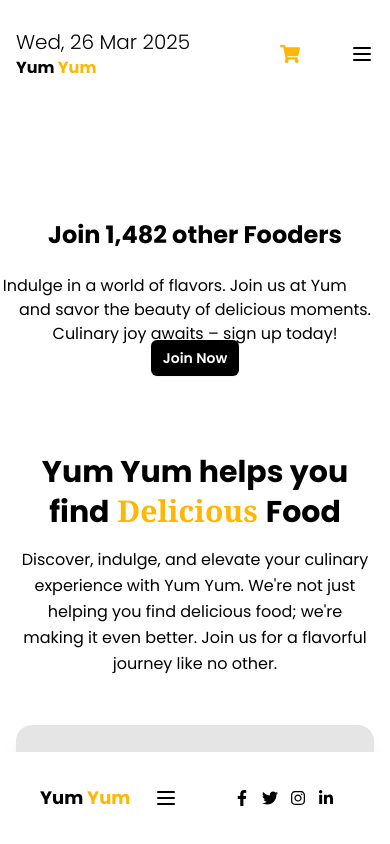
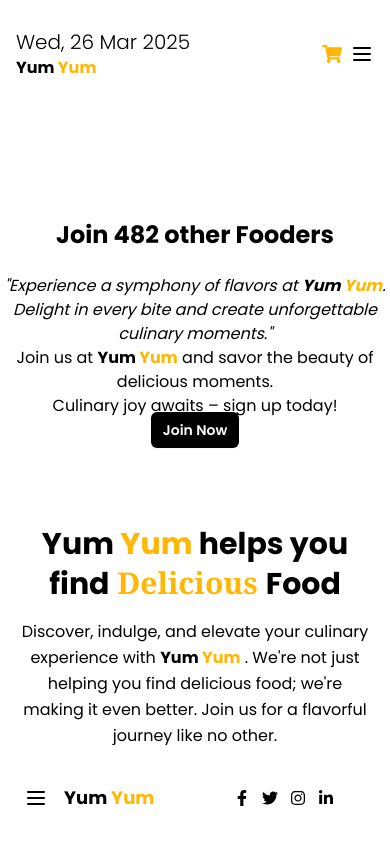
Before and after one commit to vaibhav-karnwal/yumyum, a React (Vite) app: page /about in a window 390 px wide. Shown: the top 844 px of the page. Built offline with nearby package versions, Linux system fonts and the light colour scheme.

Commit message:
code updated

```diff
--- a/src/components/Features.jsx
+++ b/src/components/Features.jsx
@@ -6,15 +6,17 @@ const Features = () => {
     <div className="px-4 py-5 mx-auto mb-20 max-w-7xl sm:px-6 lg:px-8">
       <div className="max-w-xl mx-auto text-center">
         <h2 className="mt-6 text-3xl font-bold leading-tight text-black sm:text-4xl lg:text-5xl">
-               Yum Yum helps you find
+          Yum <span className="text-yellow">Yum</span> helps you find
           <span className="font-serif text-yellow"> Delicious </span>
           Food
         </h2>
         <p className="mt-4 text-base leading-relaxed text-gray-600">
-               Discover, indulge, and elevate your culinary experience with Yum
-               Yum. We're not just helping you find delicious food; we're
-               making it even better. Join us for a flavorful journey like no
-               other.
+          Discover, indulge, and elevate your culinary experience with{" "}
+          <span className="font-bold">
+            Yum <span className="text-yellow">Yum</span>
+          </span>{" "}
+          . We're not just helping you find delicious food; we're making it even
+          better. Join us for a flavorful journey like no other.
         </p>
       </div>
       <div className="grid grid-cols-1 p-8 mt-12 mb-6 text-center shadow-xl gap-y-8 sm:grid-cols-2 sm:gap-16 lg:grid-cols-3 rounded-2xl bg-gray">
@@ -26,8 +28,8 @@ const Features = () => {
             Secured Payments
           </h3>
           <p className="mt-4 text-sm text-gray-600 te">
-                  Shop with confidence – enjoy secure payments for a worry-free
-                  online experience.
+            Shop with confidence – enjoy secure payments for a worry-free online
+            experience.
           </p>
         </div>
         <div>
@@ -50,9 +52,8 @@ const Features = () => {
             Filter your Food
           </h3>
           <p className="mt-4 text-sm text-gray-600">
-                  Tailor your cravings with precision – filter your food
-                  preferences for a personalized culinary experience that
-                  delights
+            Tailor your cravings with precision – filter your food preferences
+            for a personalized culinary experience that delights
           </p>
         </div>
       </div>
--- a/src/components/Footer.jsx
+++ b/src/components/Footer.jsx
@@ -19,7 +19,8 @@ const Footer = () => {
     <footer className="fixed bottom-0 w-full py-8 overflow-hidden bg-white justify-self-[anchor-center] w-[-webkit-fill-available]">
       <div className="container relative z-10 px-4 mx-auto">
         <div className="flex flex-wrap items-center justify-between -m-8 mx-2">
-          <div className="w-auto py-8">
+          <div className="py-8 flex lg:flex-row flex-row-reverse">
+            <div className="w-auto">
               <a href="/yumyum/">
                 <div className="inline-flex items-center">
                   <span className="ml-4 text-lg font-bold">
@@ -30,13 +31,13 @@ const Footer = () => {
             </div>
 
             {/* Toggle Button for Mobile */}
-          <div className="lg:hidden">
+            <div className="lg:hidden content-center">
               <Menu onClick={toggleMenu} className="w-6 h-6 cursor-pointer" />
             </div>
 
             {/* Footer Links */}
             <nav
-            className={`mt-4 lg:mt-0 flex flex-col lg:flex-row space-y-2 lg:space-y-0 lg:space-x-6 ${
+              className={`mt-4 lg:ml-8 items-center lg:mt-0 flex flex-col lg:flex-row space-y-2 lg:space-y-0 lg:space-x-6 ${
                 isMenuOpen ? "block" : "hidden lg:flex"
               }`}
             >
@@ -65,7 +66,7 @@ const Footer = () => {
                 Contact Us
               </Link>
             </nav>
-
+          </div>
           {/* Social Media Icons */}
           <div className="w-auto p-8">
             <div className="-m-1.5 flex flex-wrap">
--- a/src/components/Hero.jsx
+++ b/src/components/Hero.jsx
@@ -13,7 +13,9 @@ const Hero = () => {
             <div className="bg-white rounded-full ">
               <p className="text-sm font-medium">Let&apos;s eat</p>
             </div>
-            <p className="text-sm font-medium">Join our Yum Yum &rarr;</p>
+            <p className="text-sm font-medium">
+               &rarr;
+            </p>
           </div>
           <h1 className="mt-8 text-3xl font-normal tracking-tight text-black md:text-4xl lg:text-6xl">
             Order Your
@@ -24,8 +26,10 @@ const Hero = () => {
           </h1>
           <p className="mt-8 text-lg text-gray-700">
             "Satisfy your cravings, elevate your taste. Welcome to{" "}
-            <span className="font-semibold text-yellow">Yum Yum</span>, where
-            every bite is a delight!"
+            <span className="font-semibold text-yellow">
+              Yum <span className="text-yellow">Yum</span>
+            </span>
+            , where every bite is a delight!"
           </p>
           <form action="" className="flex items-start mt-8 space-x-2">
             <div>
--- a/src/components/Join.jsx
+++ b/src/components/Join.jsx
@@ -7,25 +7,35 @@ const Join = () => {
       <section className="pt-10 my-10 ">
         <div className="mx-auto max-w-7xl">
           <div className="max-w-2xl mx-auto text-center">
-                  <div className="flex justify-center -space-x-2 isolate">
-
-                  </div>
+            <div className="flex justify-center -space-x-2 isolate"></div>
 
             <h2 className="mt-8 text-2xl font-bold leading-tight text-black sm:text-4xl lg:mt-12 lg:text-5xl">
-                     Join <span className="border-b-8 border-white">1,482</span>{" "}
-                     other Fooders
+              Join <span className="border-b-8 border-white">482</span> other
+              Fooders
             </h2>
-                  <p className="max-w-xl mx-auto mt-6 text-base text-gray-600 md:mt-10 lg:text-xl">
-                     Indulge in a world of flavors. Join us at Yum{" "}
-                     <span className="text-white">Yum</span> and savor the
-                     beauty of delicious moments. Culinary joy awaits – sign up
-                     today!
+            <p className="max-w-xl mx-auto mt-6 text-base text-gray-600 md:mt-10 lg:text-xl italic">
+              "Experience a symphony of flavors at{" "}
+              <span className="font-bold">
+                Yum <span className="lg:text-white text-yellow">Yum</span>
+              </span>
+              . Delight in every bite and create unforgettable culinary
+              moments."
             </p>
+            <p>
+              Join us at{" "}
+              <span className="font-bold">
+                Yum <span className="lg:text-white text-yellow">Yum</span>
+              </span>{" "}
+              and savor the beauty of delicious moments.
+            </p>
+            <p>Culinary joy awaits – sign up today!</p>
+
             <button>
               <Link
                 to={"/signIn"}
                 type="button"
-                        className="px-3 py-2 mt-8 text-sm font-semibold text-white bg-black rounded-md shadow-sm hover:text-black hover:bg-white focus-visible:outline focus-visible:outline-2 focus-visible:outline-offset-2 focus-visible:outline-black">
+                className="px-3 py-2 mt-8 text-sm font-semibold text-white bg-black rounded-md shadow-sm hover:text-black hover:bg-white focus-visible:outline focus-visible:outline-2 focus-visible:outline-offset-2 focus-visible:outline-black"
+              >
                 Join Now
               </Link>
             </button>
--- a/src/components/Navbar.jsx
+++ b/src/components/Navbar.jsx
@@ -29,7 +29,7 @@ const Navbar = () => {
   };
 
   return (
-    <div className="relative w-full px-4 bg-white">
+    <div className="w-full px-4 bg-white">
       <div className="flex items-center justify-between py-2 mx-auto max-w-7xl sm:px-6 lg:px-10">
         <div className="inline-flex items-center space-x-2">
           <div className="flex flex-col justify-between my-5 lg:flex-row">
@@ -62,15 +62,18 @@ const Navbar = () => {
         </div>
 
         {/* Cart Icon */}
-        <div className="relative">
-          <Link to={"/cart"}>
-            <FaShoppingCart className="ml-10 text-xl lg:text-2xl text-yellow lg:-mx-12 md:ml-96 sm:ml-80" />
+        <div className="relative flex flex-row items-center">
+          <Link to={"/cart"} className="mx-2">
+            <FaShoppingCart className="text-xl lg:text-2xl text-yellow lg:-mx-12 md:ml-96 sm:ml-80" />
             {cartItems?.length > 0 && (
               <span className="absolute top-0 right-0 w-5 h-5 text-xs text-grey font-bold rounded-full flex items-center -mt-2">
                 {cartItems?.length}
               </span>
             )}
           </Link>
+          <div className="lg:hidden">
+            <Menu onClick={toggleMenu} className="w-6 h-6 cursor-pointer" />
+          </div>
         </div>
 
         {/* <div className="hidden lg:block">
@@ -85,14 +88,11 @@ const Navbar = () => {
         </div> */}
 
         {/* Mobile Screen */}
-        <div className="lg:hidden">
-          <Menu onClick={toggleMenu} className="w-6 h-6 cursor-pointer" />
-        </div>
+
         {isMenuOpen && (
           <div className="absolute inset-x-0 top-0 z-50 p-2 transition origin-top-right transform lg:hidden">
             <div className="bg-white divide-y-2 rounded-lg shadow-lg divide-gray-50 ring-1 ring-black ring-opacity-5">
               <div className="px-5 pt-5 pb-6 flex justify-between">
-
                 <div className="mt-6">
                   <nav className="grid gap-y-4">
                     {menuItems.map((item) => (
--- a/src/pages/Cart.jsx
+++ b/src/pages/Cart.jsx
@@ -32,7 +32,15 @@ const Cart = () => {
       .join("%0A%0A");
 
     // Ensure text appears before the image URL
-    const sendMessage = `Thank you for ordering from Yum Yum!* 🍽️%0A%0A${message}%0A%0ATotal Amount: ₹${totalPrice}%0A%0AEnjoy your meal! 🎉%0A%0A${companyImageURL}`;
+    const sendMessage = `Thank you for ordering from Yum Yum!* 🍽️%0A%0A${message}%0A%0ATotal Amount: ₹${totalPrice}%0A%0AOrder on ${new Date()
+      .toUTCString()
+      .slice(0, 16)} at ${new Date()
+      .toLocaleTimeString("en-US", {
+        hour: "2-digit",
+        minute: "2-digit",
+        hour12: true,
+      })
+      .toLowerCase()}%0A%0AEnjoy your meal! 🎉%0A%0A${companyImageURL}`;
 
     return sendMessage;
   };
```
Also changed, not shown: src/pages/SignIn.jsx (+33 -22 lines), 5 other files (tests, documents, lock files or other folders). Lines whose indentation alone changed are shown as unchanged.
